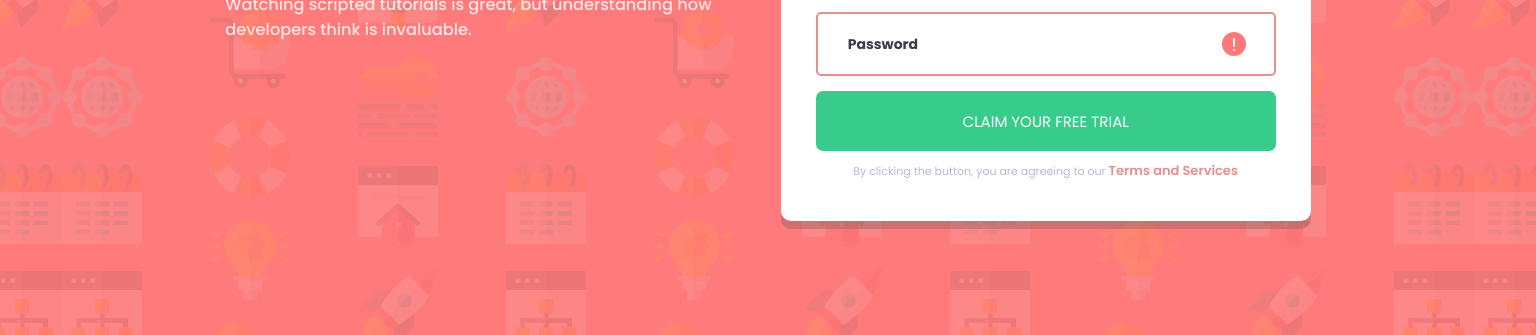
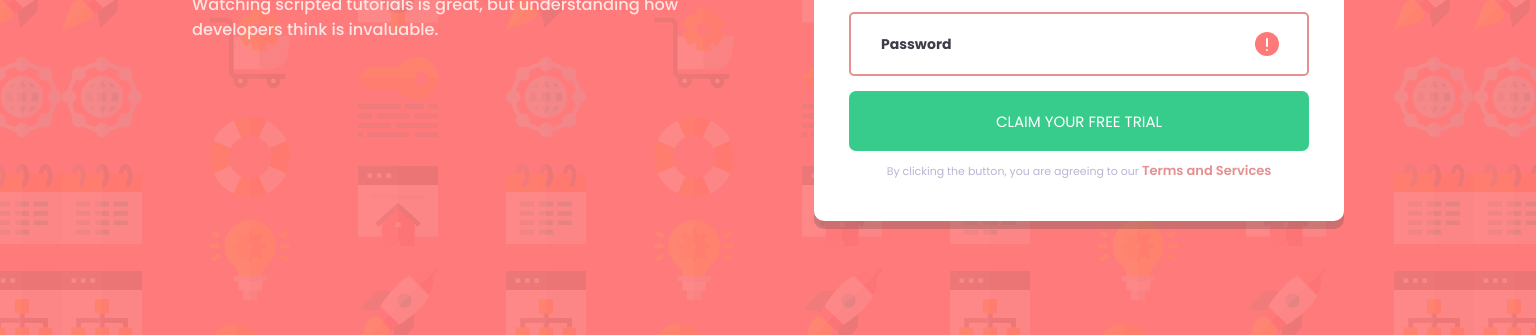
Before and after one commit to selimbiber/Pure-JavaScript-Projects, a plain HTML site: page Sign-upForm/index.html in a window 1536 px wide. Shown: the part 465-800 px from the top of the page. Drawn offline with Linux system fonts and the light colour scheme.

Commit message:
Edit the gap between sections.

```diff
--- a/Sign-upForm/styles.css
+++ b/Sign-upForm/styles.css
@@ -272,7 +272,7 @@ footer > p {
         flex-direction: row;
         justify-content: center;
         align-items: center;
-        gap: 0rem;
+        gap: 10rem;
         padding: 0rem;
     }
     #intro-section {
```
